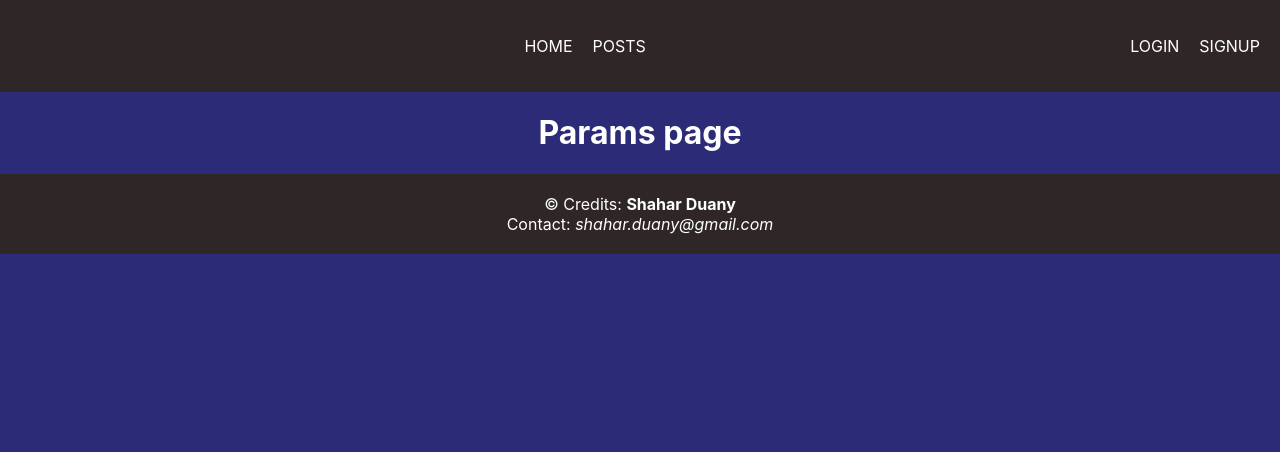
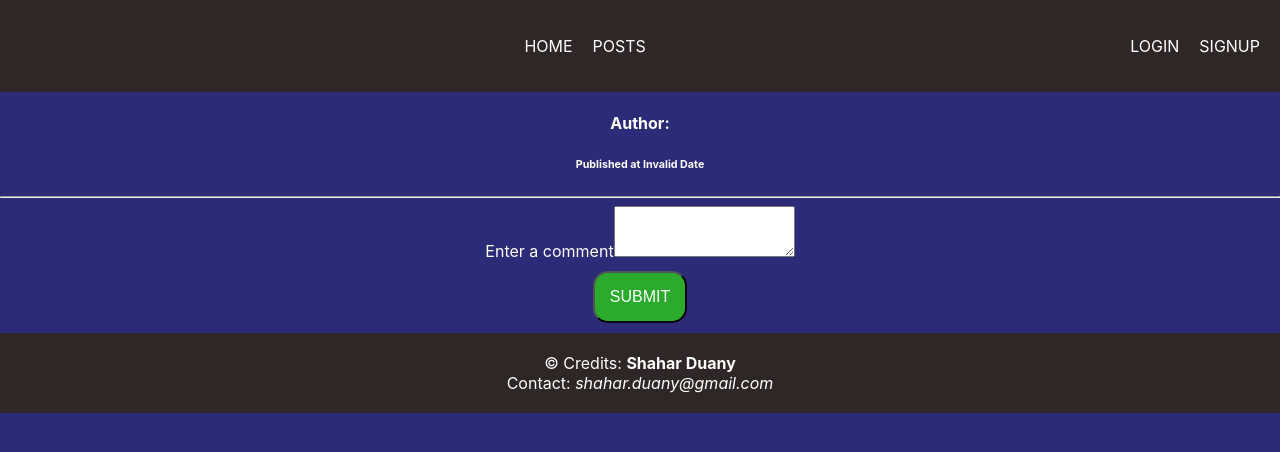
Before and after one commit to shaharduany/blogeek, a Next.js app: page /post/1 in a window 1280 px wide. Shown: the top 452 px of the page. Built offline with nearby package versions, Linux system fonts and the light colour scheme; no server answers; the database is empty.

Commit message:
Made progress with post comment functionality

```diff
--- /dev/null
+++ b/components/posts/CommentFrom.jsx
@@ -0,0 +1,40 @@
+import { useSession } from "next-auth/react";
+import { useRef } from "react";
+import Button from "../ui/Button";
+
+function CommentForm(props){
+    const { data: session, status } = useSession();
+
+    const contentInputRef = useRef();
+    const postId = props.postId;
+
+    const onSubmitHanlder = async(e) => {
+        e.preventDefault();
+        const requestBody = {
+            method: "POST",
+            headers: {
+                "Content-Type": "application/json"
+            },
+            body: JSON.stringify({
+                content: contentInputRef.current.value,
+                email: session.user.email,
+                postId,
+            }),
+        };
+        const req = await fetch("/api/posts/post-comment", requestBody);
+        const json = await req.json();
+        console.log(json);
+    }
+
+    return (
+        <div>
+            <form onSubmit={onSubmitHanlder}>
+                <label htmlFor="content">Enter a comment</label>
+                <textarea id="content" rows={3} ref={contentInputRef}/>
+                <Button>SUBMIT</Button>
+            </form>
+        </div>
+    )
+}
+
+export default CommentForm;
--- /dev/null
+++ b/components/posts/PostView.jsx
@@ -0,0 +1,16 @@
+function PostView(props) {
+	const post = props.post;
+	const date = new Date(post.date).toLocaleString();
+
+	return (
+		<div>
+			<h2>{post.title}</h2>
+			<h4>Author: {post.publisher}</h4>
+			<h6>Published at {date}</h6>
+			<p>{post.content}</p>
+			<hr />
+		</div>
+	);
+}
+
+export default PostView;
--- a/lib/db/db.js
+++ b/lib/db/db.js
@@ -47,7 +47,7 @@ async function postObj(id, title, content, userId, date, comments) {
 async function convertPosts(dbPosts) {
 	let posts = [];
 
-  for(let post of dbPosts){
+	for (let post of dbPosts) {
 		let obj = await postObj(
 			post._id,
 			post.title,
@@ -79,7 +79,7 @@ export async function addPost(publisher, title, content) {
 	return post;
 }
 
-export async function getPostsAtIndex(start, end){
+export async function getPostsAtIndex(start, end) {
 	await getClient();
 
 	let dbPosts;
@@ -95,3 +95,24 @@ export async function getPostsAtIndex(start, end){
 	posts = await convertPosts(dbPosts);
 	return JSON.stringify(posts);
 }
+
+export async function getPost(postId) {
+	let post;
+	let obj;
+
+	try {
+		post = await Posts.findById(postId);
+		obj = await postObj(
+			postId,
+			post.title,
+			post.content,
+			post.publisher,
+			post.date,
+			post.comments
+		);
+	} catch (err) {
+		return {};
+	}
+
+  return obj;
+}
--- a/pages/post/[postId].js
+++ b/pages/post/[postId].js
@@ -1,11 +1,40 @@
 import { useRouter } from "next/router";
+import CommentForm from "../../components/posts/CommentFrom";
+import PostComp from "../../components/posts/Post";
+import PostView from "../../components/posts/PostView";
+import { getPost } from "../../lib/db/db";
 
 function SinglePostPage(props){
-    const router = useRouter();
+    const post = JSON.parse(props.post);
 
-    console.log(router.query);
+    console.log(post);
 
-    return (<h1>Params page</h1>);
+    if(props.error){
+        console.log(props.error);
+        return <h1>error</h1>
+    }
+    return (<div>
+        <PostView post={post} />
+        <CommentForm postId={post.id} />
+    </div>);
+}
+
+export async function getServerSideProps(context){
+    let post = {};
+    let error = false;
+    try {
+        post = await getPost(context.query.postId);
+    } catch (err) {
+        error = err;
+    }
+
+    return {
+        props: {
+            query: context.query.postId,
+            post: JSON.stringify(post),
+            error
+        }
+    }
 }
 
 export default SinglePostPage;
```
Also changed, not shown: pages/api/posts/post-comment.js (+7 -5 lines), 1 other file (tests, documents, lock files or other folders). Lines whose indentation alone changed are shown as unchanged.
